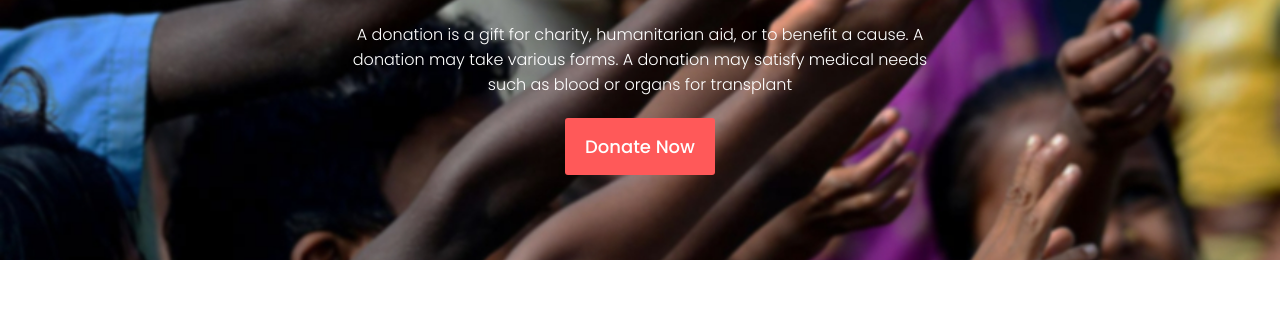
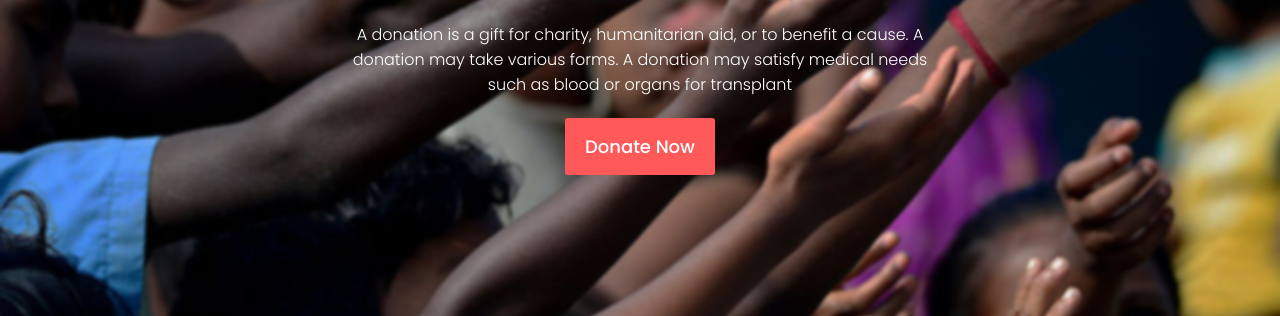
Before and after one commit to zarrin-tasnim/First-Assignment-DONATE, a plain HTML site: page index.html in a window 1280 px wide. Shown: the part 293-609 px from the top of the page. Drawn offline with Linux system fonts and the light colour scheme.

Commit message:
final updated

```diff
--- a/assets/css/style.css
+++ b/assets/css/style.css
@@ -20,7 +20,7 @@ h2 {
 
 .top-banner {
     background: url(../images/donation13\(1\).jpg) no-repeat;
-    width: 100vw;
+    height: 100vh;
     background-size: cover;
     background-position: center;
 }
```
